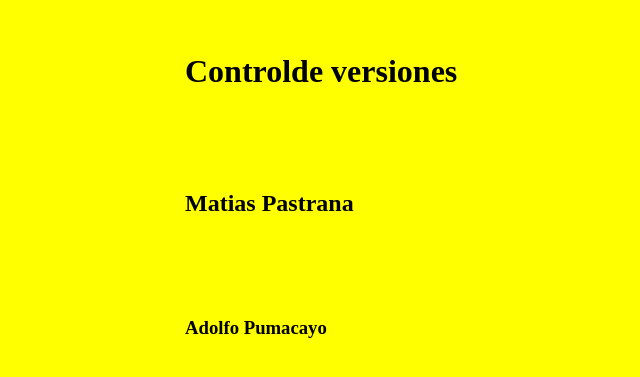
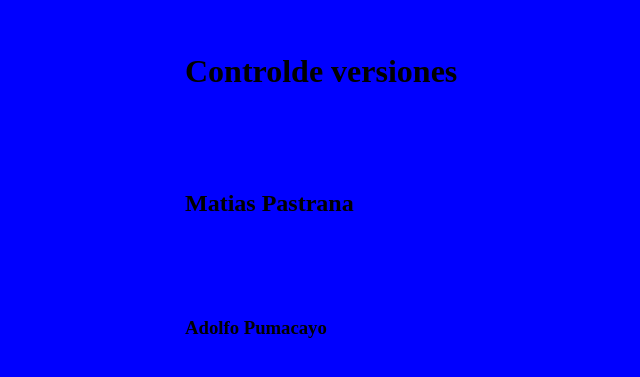
Before and after one commit to canndec/TP_SO_i4_Equipo106, a plain HTML site: page index.html in a window 1280 px wide. Shown: the part 147-524 px from the top of the page, without its empty margins (115-755 px from the left). Drawn offline with Linux system fonts and the light colour scheme.

Commit message:
alfa respuesta

```diff
--- a/estilos.css
+++ b/estilos.css
@@ -2,5 +2,5 @@
     margin:100px;
     }
 body {
-    background: YELLOW;
-}
+    background: BLUE;
+    }
```
